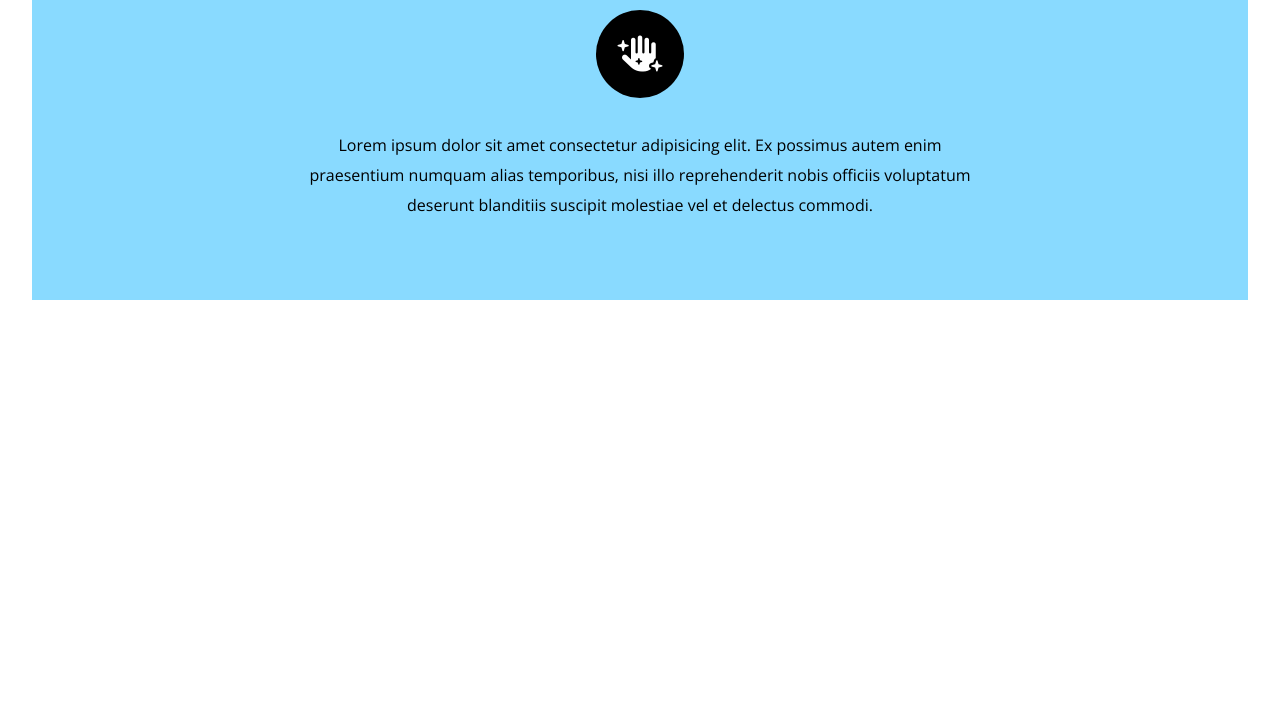
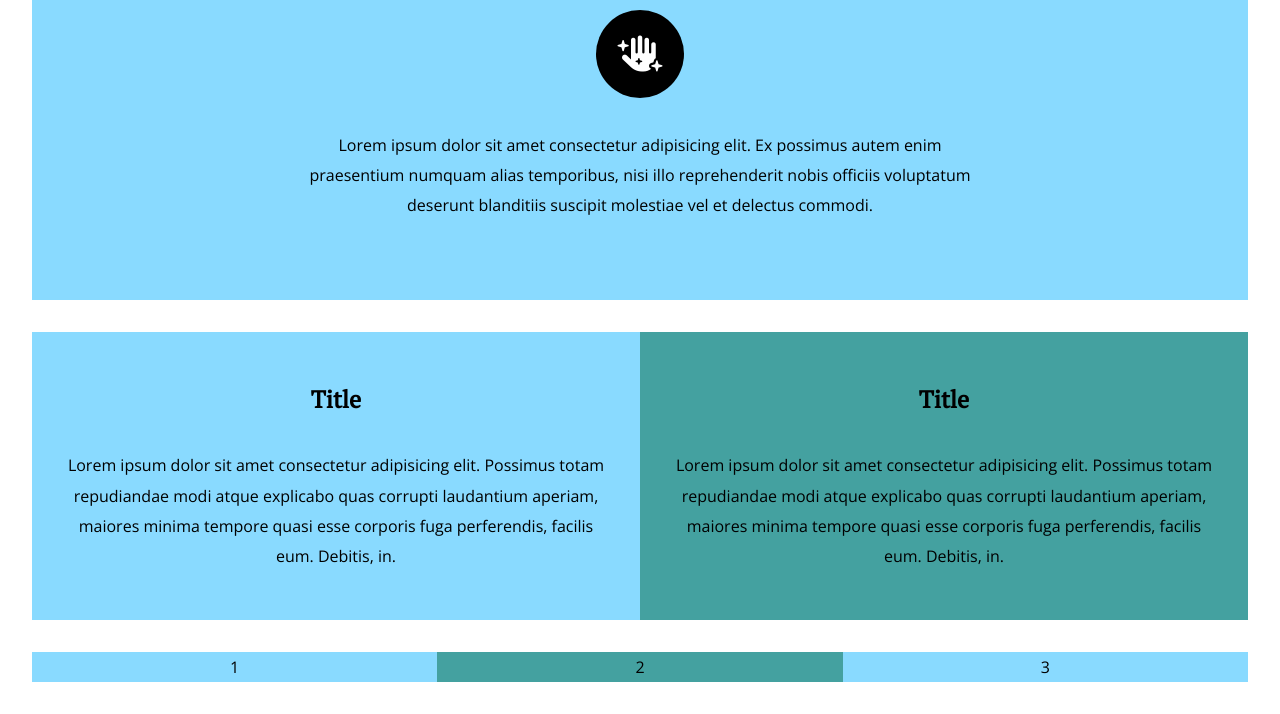
Before and after one commit to igscl/portfolio, a plain HTML site: page index.html in a window 1280 px wide. Shown: the part 196-910 px from the top of the page. Before the commit the page ends 800 px from the top, so only its background shows below. Drawn offline with nearby package versions, Linux system fonts and the light colour scheme.

Commit message:
added column sections of 2 and 3 cols

```diff
--- a/index.html
+++ b/index.html
@@ -9,7 +9,8 @@
 </head>
 <body>
 
-    <!-- Naming http://getbem.com -->
+    <!-- Naming - http://getbem.com -->
+    <!-- Flexbox - https://css-tricks.com/snippets/css/a-guide-to-flexbox/-->
     <section class="section hero">
 
         <div class="hero__content">
@@ -26,5 +27,39 @@
 
     </section>
 
+    <section class="section grid">
+
+        <div class="grid__2col module module--blue">
+
+            <div class="module__content">
+
+                <h2 class="module__title">Title</h2>
+
+                <p>Lorem ipsum dolor sit amet consectetur adipisicing elit. Possimus totam repudiandae modi atque explicabo quas corrupti laudantium aperiam, maiores minima tempore quasi esse corporis fuga perferendis, facilis eum. Debitis, in.</p>
+
+            </div>
+
+        </div>
+
+        <div class="grid__2col module module--green">
+
+            <div class="module__content">
+
+                <h2 class="module__title">Title</h2>
+
+                <p>Lorem ipsum dolor sit amet consectetur adipisicing elit. Possimus totam repudiandae modi atque explicabo quas corrupti laudantium aperiam, maiores minima tempore quasi esse corporis fuga perferendis, facilis eum. Debitis, in.</p>
+
+            </div>
+
+        </div>
+
+    </section>
+
+    <section class="section grid">
+        <div class="grid__3col module module--blue">1</div>
+        <div class="grid__3col module module--green">2</div>
+        <div class="grid__3col module module--blue">3</div>
+    </section>
+
 </body>
 </html>
--- a/source/01-base/01-variables.scss
+++ b/source/01-base/01-variables.scss
@@ -1 +1,2 @@
-$pink: #89DAFF;
+$blue: #89DAFF;
+$green: #44A1A0;
--- a/source/02-blocks/hero.scss
+++ b/source/02-blocks/hero.scss
@@ -1,7 +1,8 @@
 .hero {
     text-align: center;
     height: auto;
-    background-color: $pink;
+    padding: 2em;
+    background-color: $blue;
     display: flex;
     flex-direction: column;
     align-items: center;
--- /dev/null
+++ b/source/02-blocks/module.scss
@@ -0,0 +1,22 @@
+.module {
+    display: flex;
+    align-items: center;
+    justify-content: center;
+
+    &--blue {
+        background-color: $blue;
+    }
+
+    &--green {
+        background-color: $green;
+    }
+
+    &__content {
+        text-align: center;
+        padding: 2em;
+        display: flex;
+        flex-direction: column;
+        justify-content: center;
+        align-items: center;
+    }
+}
--- a/source/02-blocks/section.scss
+++ b/source/02-blocks/section.scss
@@ -1,4 +1,3 @@
 .section {
     margin: 2em;
-    padding: 2em;
 }
--- /dev/null
+++ b/source/03-layouts/grid.scss
@@ -0,0 +1,35 @@
+.grid {
+    display: flex;
+    flex-direction: column;
+
+    @include tablet-portrait-up {
+        flex-direction: row;
+    }
+
+    &__2col,
+    &__3col,
+    &__4col {
+        width: 100%;
+    }
+
+    &__2col {
+
+        @include tablet-portrait-up {
+            width: calc(100% / 2);
+        }
+    }
+
+    &__3col {
+
+        @include tablet-portrait-up {
+            width: calc(100% / 3);
+        }
+    }
+
+    &__4col {
+
+        @include tablet-portrait-up {
+            width: calc(100% / 4);
+        }
+    }
+}
--- a/source/styles.scss
+++ b/source/styles.scss
@@ -10,3 +10,7 @@
 /* Blocks */
 @import '02-blocks/section';
 @import '02-blocks/hero';
+@import '02-blocks/module';
+
+/* Layouts */
+@import '03-layouts/grid';
```
Also changed, not shown: css/styles.css, 1 other file.
